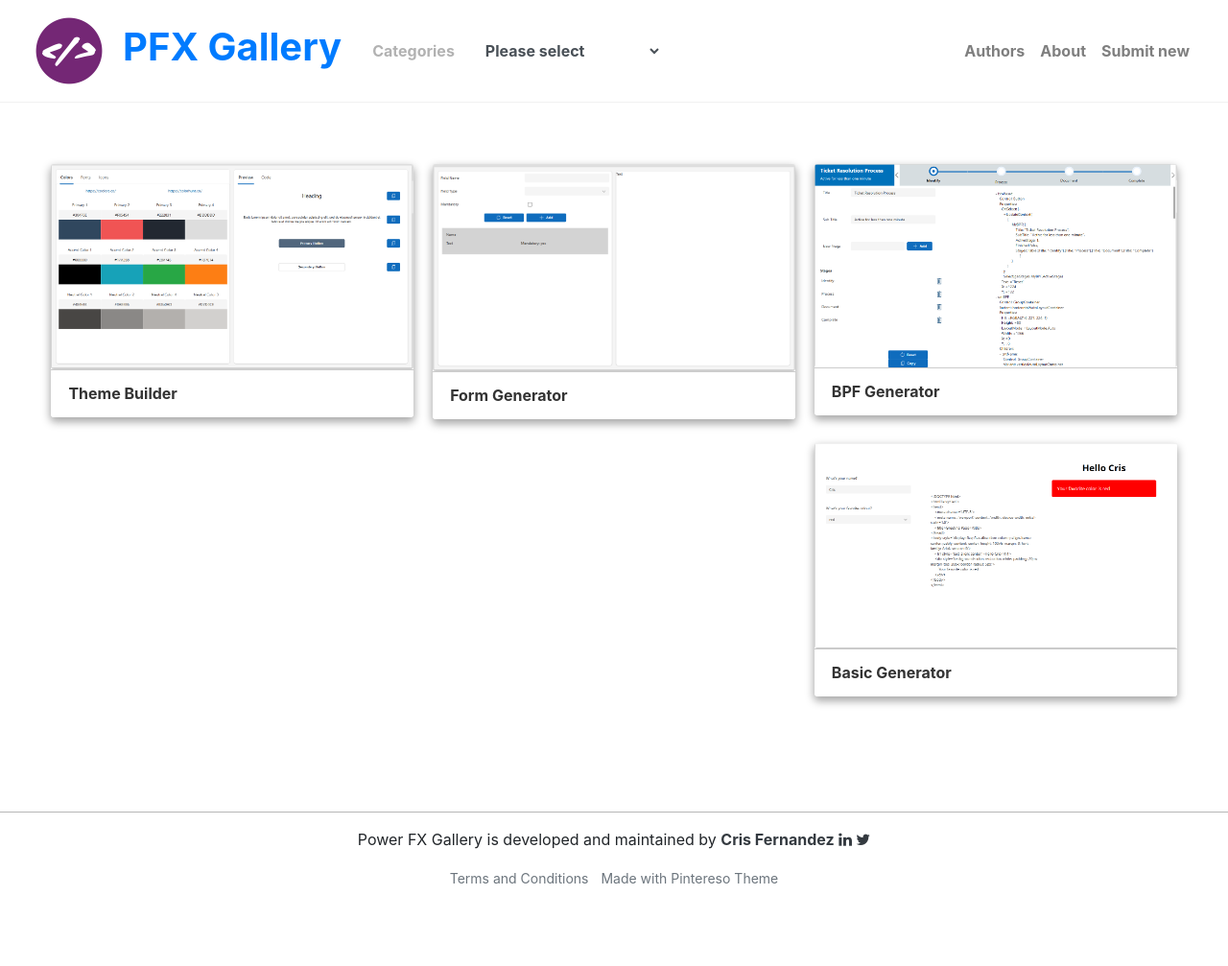
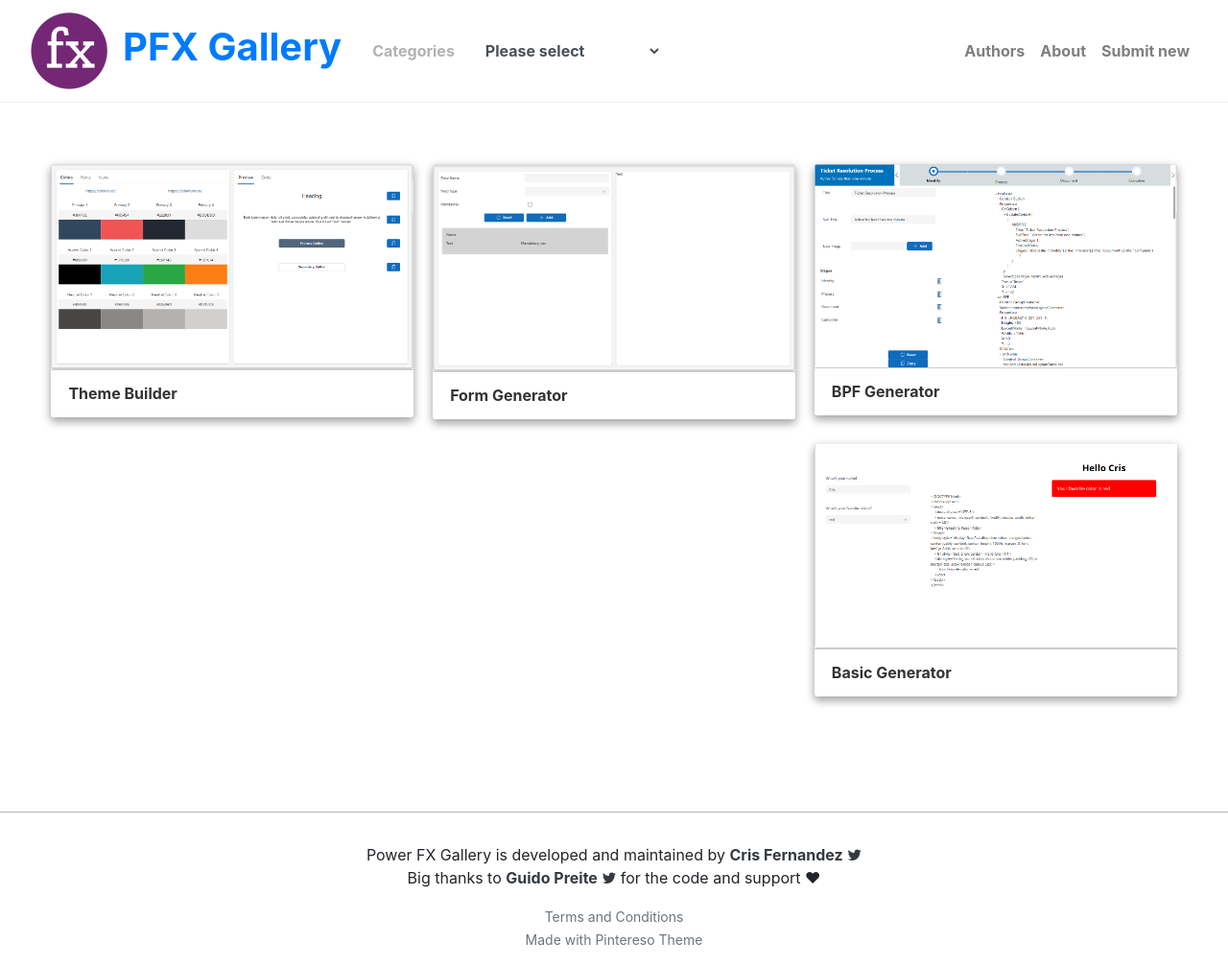
Before and after one commit to crisfervil/pfxgallery, a Jekyll site: the page built from index.html, in a window 1280 px wide and 1007 px high. Shown: the whole window at 96% size. Built offline with Jekyll 4.4.1, drawn with Linux system fonts in a browser that asks for light colours; nearby versions of some CDN libraries; library files that are not in the unit come from our copies; the list of posts is cut into pages by our own code.

Commit message:
Updated logo and Copyright

```diff
--- a/_includes/footer-copyright.html
+++ b/_includes/footer-copyright.html
@@ -4,24 +4,27 @@
 -->
 
 <p>
-
-<span class="credits">
-    {{site.title}} is developed and maintained by <a target="_blank" class="text-dark" href="https://www.linkedin.com/in/cristhianfernandez/">
+<div class="credits">
+    {{site.title}} is developed and maintained by
+    <a target="_blank" class="text-dark" href="https://www.linkedin.com/in/cristhianfernandez/">
         <b>Cris Fernandez</b></a>
-	<a target="_blank" class="text-dark" href="https://www.linkedin.com/in/cristhianfernandez/"><i class="fa fa-linkedin"></i></a>
-	<a target="_blank" class="text-dark" href="https://www.twitter.com/crisfervil"><i class="fa fa-twitter"></i></a>
-</span>
-
+    <a target="_blank" class="text-dark" href="https://www.twitter.com/crisfervil"><i class="fa fa-twitter"></i></a>
+</div>
+<div class="credits">
+    Big thanks to
+    <a target="_blank" class="text-dark" href="https://www.linkedin.com/in/guidopreite/">
+        <b>Guido Preite</b>
+    </a>
+    <a target="_blank" class="text-dark" href="https://www.twitter.com/crmanswers"><i class="fa fa-twitter"></i></a>
+    for the code and support ❤
+</div>
 </p>
 
-<p>
-<a class="text-muted small" href="{{site.url}}{{site.baseurl}}/tc">
+<div>
+    <a class="text-muted small" href="{{site.url}}{{site.baseurl}}/tc">
         Terms and Conditions
     </a>
-	&nbsp;
+</div>
+<div>
     <span class="text-muted small">Made with Pintereso Theme</span>
-
-    <!-- <a class="text-muted" href="{{site.url}}{{site.baseurl}}/privacy-policy"> -->
-        <!-- Privacy Policy. -->
-    <!-- </a> -->
-</p>
+</div>
--- a/_layouts/default.html
+++ b/_layouts/default.html
@@ -74,7 +74,6 @@
     <script src="https://cdnjs.cloudflare.com/ajax/libs/popper.js/1.14.3/umd/popper.min.js" integrity="sha384-ZMP7rVo3mIykV+2+9J3UJ46jBk0WLaUAdn689aCwoqbBJiSnjAK/l8WvCWPIPm49" crossorigin="anonymous"></script>
     <script src="https://stackpath.bootstrapcdn.com/bootstrap/4.1.1/js/bootstrap.min.js" integrity="sha384-smHYKdLADwkXOn1EmN1qk/HfnUcbVRZyYmZ4qpPea6sjB/pTJ0euyQp0Mk8ck+5T" crossorigin="anonymous"></script>
     <script src="{{site.baseurl}}/assets/js/theme.js"></script>
-    <script src="{{site.baseurl}}/assets/js/lunr.js"></script>
 
 </body>
 
```
Also changed, not shown: assets/images/logo.png.
